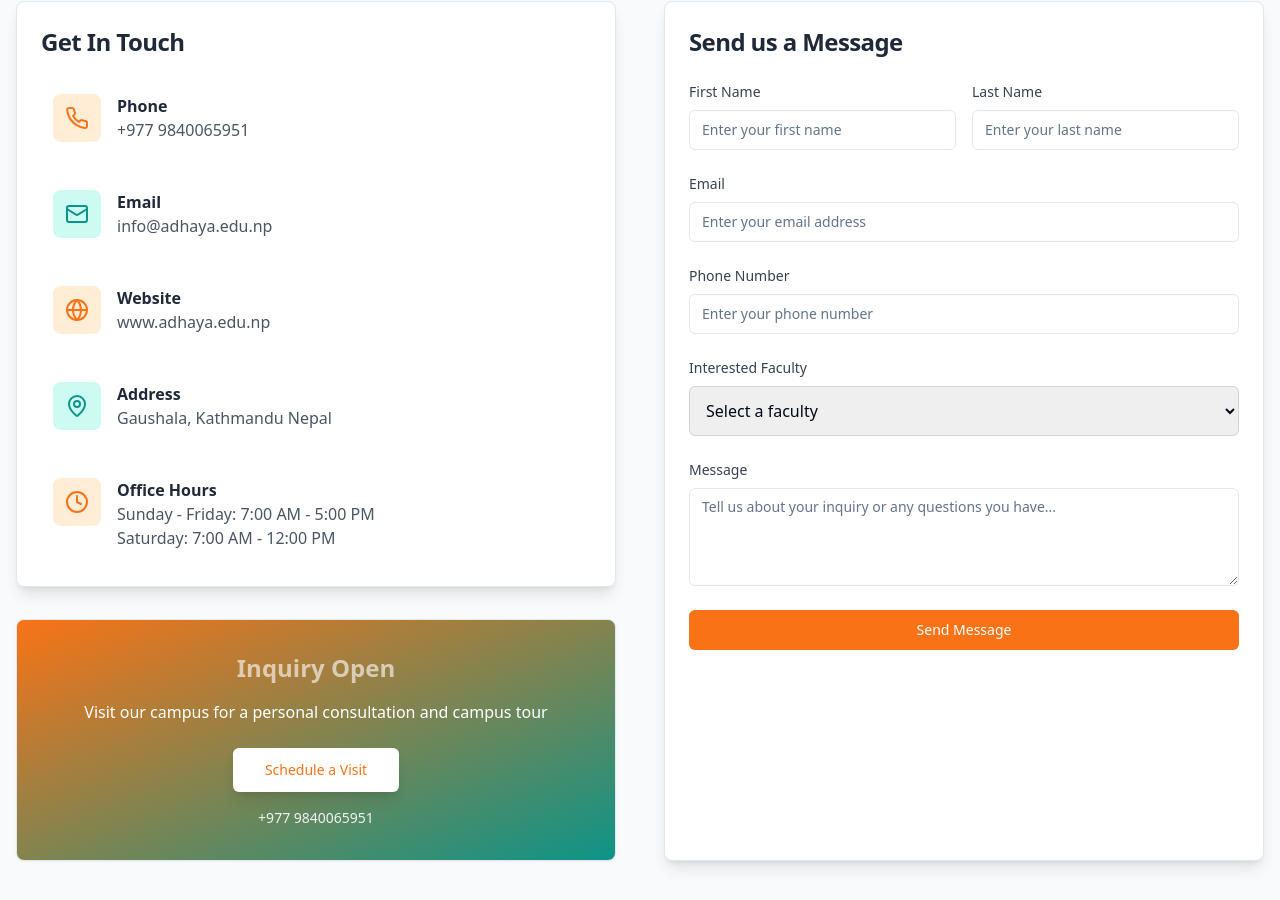
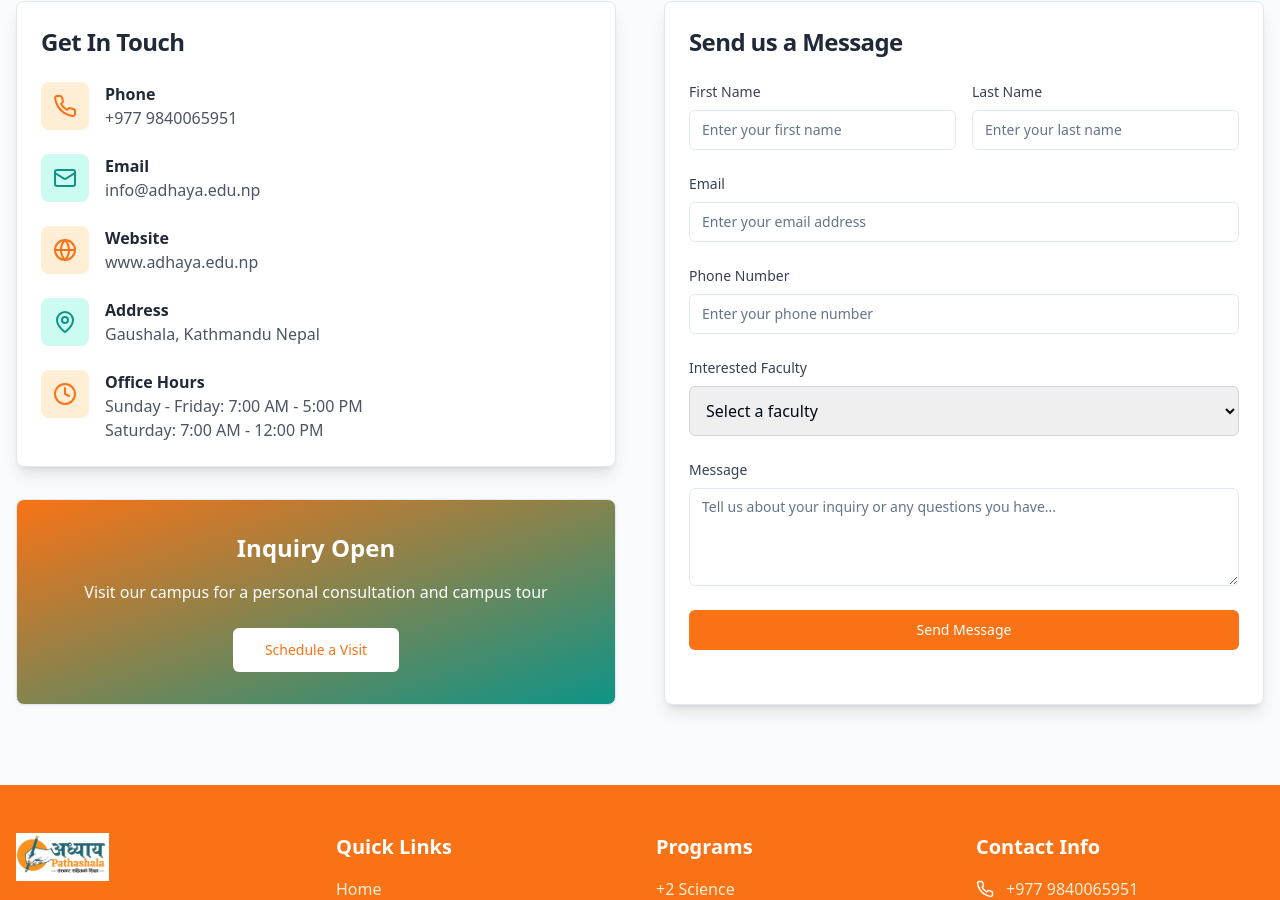
Before and after one commit to Prachit1245/adhaya-pathsala-replica, a React (Vite) app: page / in a window 1280 px wide. Shown: the part 4303-5203 px from the top of the page. Built offline with nearby package versions, Linux system fonts and the light colour scheme.

Commit message:
Reverted to commit 2998451af060a1c486736918bd3233dc213417df

```diff
--- a/src/components/Contact.tsx
+++ b/src/components/Contact.tsx
@@ -6,17 +6,10 @@ import { Textarea } from "@/components/ui/textarea";
 import { Phone, Mail, MapPin, Clock, Globe } from "lucide-react";
 
 const Contact = () => {
-  const handleWhatsAppClick = () => {
-    const phoneNumber = "9799840065951"; // Nepal country code + number
-    const message = "Hello! I would like to schedule a campus visit and personal consultation at Adhaya Pathshala.";
-    const whatsappUrl = `https://wa.me/${phoneNumber}?text=${encodeURIComponent(message)}`;
-    window.open(whatsappUrl, '_blank');
-  };
-
   return (
     <section id="contact" className="py-20 bg-gray-50">
       <div className="container mx-auto px-4">
-        <div className="text-center mb-16 animate-fade-in">
+        <div className="text-center mb-16">
           <h2 className="text-4xl font-bold text-gray-800 mb-4">
             Contact Us
           </h2>
@@ -27,12 +20,12 @@ const Contact = () => {
 
         <div className="grid lg:grid-cols-2 gap-12">
           <div className="space-y-8">
-            <Card className="bg-white shadow-lg animate-scale-in hover:shadow-xl transition-shadow duration-300">
+            <Card className="bg-white shadow-lg">
               <CardHeader>
                 <CardTitle className="text-2xl text-gray-800">Get In Touch</CardTitle>
               </CardHeader>
               <CardContent className="space-y-6">
-                <div className="flex items-start space-x-4 hover:bg-orange-50 p-3 rounded-lg transition-colors duration-200">
+                <div className="flex items-start space-x-4">
                   <div className="bg-orange-100 p-3 rounded-lg">
                     <Phone className="text-orange-500" size={24} />
                   </div>
@@ -42,7 +35,7 @@ const Contact = () => {
                   </div>
                 </div>
 
-                <div className="flex items-start space-x-4 hover:bg-teal-50 p-3 rounded-lg transition-colors duration-200">
+                <div className="flex items-start space-x-4">
                   <div className="bg-teal-100 p-3 rounded-lg">
                     <Mail className="text-teal-600" size={24} />
                   </div>
@@ -52,7 +45,7 @@ const Contact = () => {
                   </div>
                 </div>
 
-                <div className="flex items-start space-x-4 hover:bg-orange-50 p-3 rounded-lg transition-colors duration-200">
+                <div className="flex items-start space-x-4">
                   <div className="bg-orange-100 p-3 rounded-lg">
                     <Globe className="text-orange-500" size={24} />
                   </div>
@@ -62,7 +55,7 @@ const Contact = () => {
                   </div>
                 </div>
 
-                <div className="flex items-start space-x-4 hover:bg-teal-50 p-3 rounded-lg transition-colors duration-200">
+                <div className="flex items-start space-x-4">
                   <div className="bg-teal-100 p-3 rounded-lg">
                     <MapPin className="text-teal-600" size={24} />
                   </div>
@@ -72,7 +65,7 @@ const Contact = () => {
                   </div>
                 </div>
 
-                <div className="flex items-start space-x-4 hover:bg-orange-50 p-3 rounded-lg transition-colors duration-200">
+                <div className="flex items-start space-x-4">
                   <div className="bg-orange-100 p-3 rounded-lg">
                     <Clock className="text-orange-500" size={24} />
                   </div>
@@ -85,23 +78,18 @@ const Contact = () => {
               </CardContent>
             </Card>
 
-            <Card className="bg-gradient-to-br from-orange-500 to-teal-600 text-white animate-scale-in hover:scale-105 transition-transform duration-300">
+            <Card className="bg-gradient-to-br from-orange-500 to-teal-600 text-white">
               <CardContent className="p-8 text-center">
-                <h3 className="text-2xl font-bold mb-4 animate-pulse">Inquiry Open</h3>
+                <h3 className="text-2xl font-bold mb-4">Inquiry Open</h3>
                 <p className="mb-6">Visit our campus for a personal consultation and campus tour</p>
-                <Button
-                  size="lg"
-                  className="bg-white text-orange-500 hover:bg-gray-100 hover:scale-105 transition-all duration-300 shadow-lg"
-                  onClick={handleWhatsAppClick}
-                >
+                <Button size="lg" className="bg-white text-orange-500 hover:bg-gray-100">
                   Schedule a Visit
                 </Button>
-                <p className="text-sm mt-4 opacity-90">+977 9840065951</p>
               </CardContent>
             </Card>
           </div>
 
-          <Card className="bg-white shadow-lg animate-scale-in hover:shadow-xl transition-shadow duration-300">
+          <Card className="bg-white shadow-lg">
             <CardHeader>
               <CardTitle className="text-2xl text-gray-800">Send us a Message</CardTitle>
             </CardHeader>
@@ -112,13 +100,13 @@ const Contact = () => {
                     <label className="block text-sm font-medium text-gray-700 mb-2">
                       First Name
                     </label>
-                    <Input placeholder="Enter your first name" className="transition-all duration-200 focus:scale-105" />
+                    <Input placeholder="Enter your first name" />
                   </div>
                   <div>
                     <label className="block text-sm font-medium text-gray-700 mb-2">
                       Last Name
                     </label>
-                    <Input placeholder="Enter your last name" className="transition-all duration-200 focus:scale-105" />
+                    <Input placeholder="Enter your last name" />
                   </div>
                 </div>
 
@@ -126,21 +114,21 @@ const Contact = () => {
                   <label className="block text-sm font-medium text-gray-700 mb-2">
                     Email
                   </label>
-                  <Input type="email" placeholder="Enter your email address" className="transition-all duration-200 focus:scale-105" />
+                  <Input type="email" placeholder="Enter your email address" />
                 </div>
 
                 <div>
                   <label className="block text-sm font-medium text-gray-700 mb-2">
                     Phone Number
                   </label>
-                  <Input placeholder="Enter your phone number" className="transition-all duration-200 focus:scale-105" />
+                  <Input placeholder="Enter your phone number" />
                 </div>
 
                 <div>
                   <label className="block text-sm font-medium text-gray-700 mb-2">
                     Interested Faculty
                   </label>
-                  <select className="w-full p-3 border border-gray-300 rounded-md transition-all duration-200 focus:scale-105 focus:outline-none focus:ring-2 focus:ring-orange-500">
+                  <select className="w-full p-3 border border-gray-300 rounded-md">
                     <option>Select a faculty</option>
                     <option>Science</option>
                     <option>Management</option>
@@ -156,11 +144,10 @@ const Contact = () => {
                   <Textarea
                     placeholder="Tell us about your inquiry or any questions you have..."
                     rows={4}
-                    className="transition-all duration-200 focus:scale-105"
                   />
                 </div>
 
-                <Button className="w-full bg-orange-500 hover:bg-orange-600 text-white py-3 hover:scale-105 transition-all duration-300">
+                <Button className="w-full bg-orange-500 hover:bg-orange-600 text-white py-3">
                   Send Message
                 </Button>
               </form>
```
